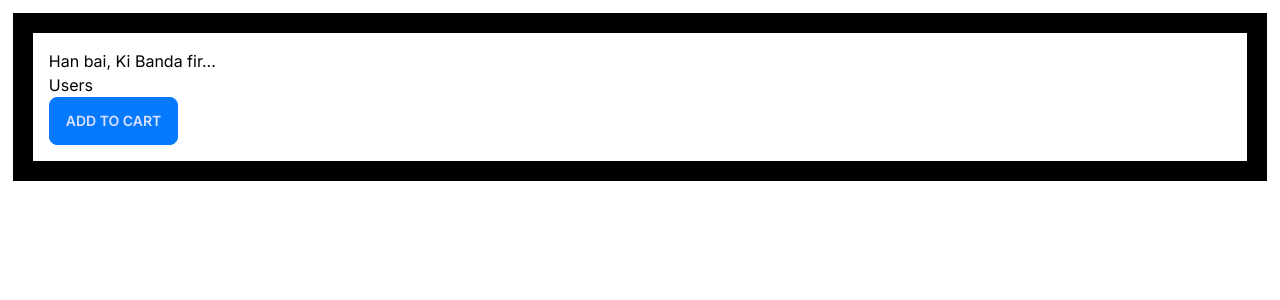
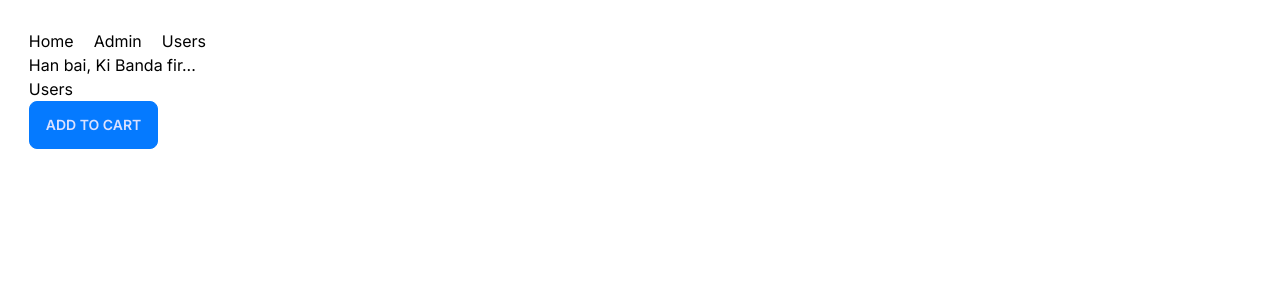
Before and after one commit to ManuWeb3/NEXT.js_13_with_TS, a Next.js app: page / in a window 1280 px wide. Shown: the top 300 px of the page. Built offline with nearby package versions, Linux system fonts and the light colour scheme.

Commit message:
Learned Layouts

```diff
--- /dev/null
+++ b/app/NavBar.tsx
@@ -0,0 +1,21 @@
+// all children (Home/Admin/Users) will be loaded in {children} underneath the NavBar
+// Location => Ordering
+// Link = Client-side nav happening on the server side
+import Link from 'next/link'
+
+const NavBar = () => {
+  return (
+    <div className="flex">
+      <Link href="/" className="mr-5">
+        Home
+      </Link>
+      <Link href="/admin" className="mr-5">
+        Admin
+      </Link>
+      <Link href="/users" className="mr-5">
+        Users
+      </Link>
+    </div>
+  )
+}
+export default NavBar
--- a/app/admin/layout.tsx
+++ b/app/admin/layout.tsx
@@ -1,5 +1,6 @@
 import { ReactNode } from 'react'
 
+// all {children} of this layout.tsx component MUST be of type ReactNode (it's TS, dude!)
 interface Props {
   children: ReactNode
 }
@@ -7,9 +8,7 @@ interface Props {
 const AdminLayout = ({ children }: Props) => {
   return (
     <div className="flex">
-      <aside className="bg-slate-200" p-5 mr-5>
-        Admin Sidebar
-      </aside>
+      <aside className="bg-slate-200 p-5 mr-5">Admin Sidebar</aside>
       <div>{children}</div>
     </div>
     // aside = semantic tag in HTML
--- a/app/admin/page.tsx
+++ b/app/admin/page.tsx
@@ -0,0 +1,4 @@
+const AdminHomePage = () => {
+  return <div>Admin HomePage</div>
+}
+export default AdminHomePage
--- a/app/globals.css
+++ b/app/globals.css
@@ -29,6 +29,6 @@ No bg-start/end unlike above as that was being used earlier in our Home page's g
 body {
   color: rgb(var(--foreground-rgb));
   padding: 1rem;
-  border: 20px solid black;
+  /* border: 5px solid black; */
   margin: 1%;
 }
--- a/app/layout.tsx
+++ b/app/layout.tsx
@@ -1,6 +1,8 @@
+// global.css stylesheet imported, to apply the styles to every route ({children}) in your application
 import './globals.css'
 import type { Metadata } from 'next'
 import { Inter } from 'next/font/google'
+import NavBar from './NavBar'
 
 const inter = Inter({ subsets: ['latin'] })
 
@@ -16,7 +18,10 @@ export default function RootLayout({
 }) {
   return (
     <html data-theme="winter" lang="en">
-      <body className={inter.className}>{children}</body>
+      <body className={inter.className}>
+        <NavBar />
+        {children}
+      </body>
     </html>
   )
 }
```
